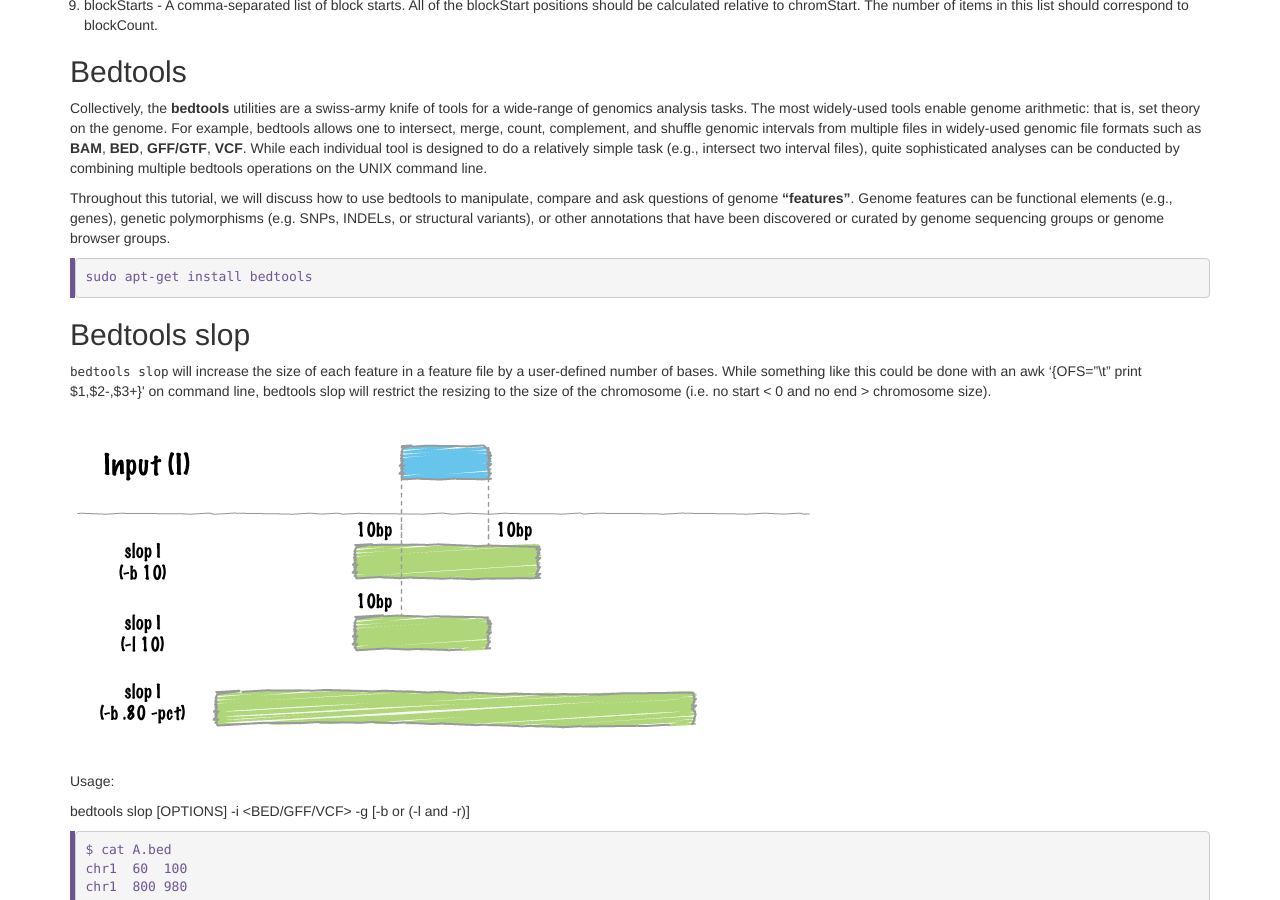
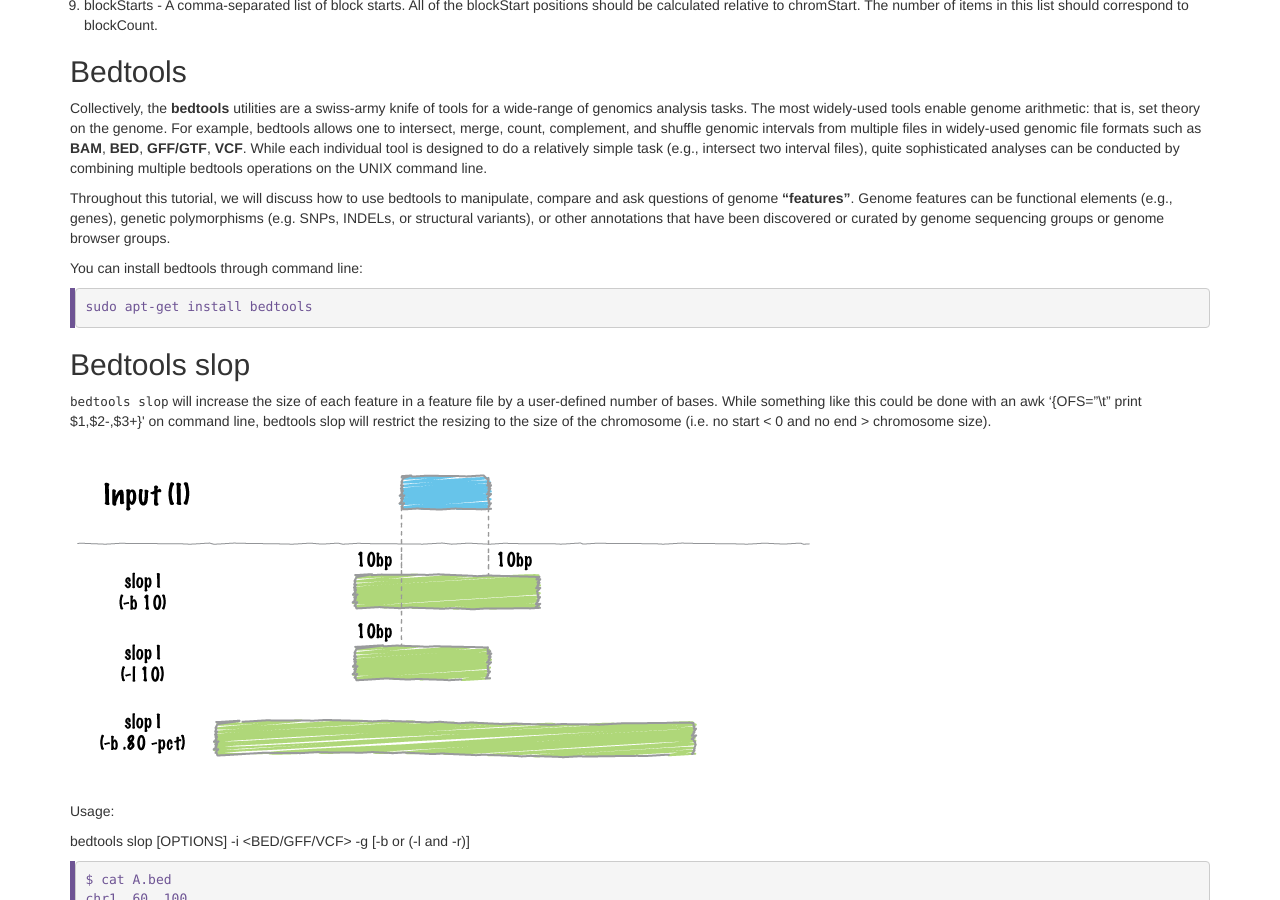
Before and after one commit to GTK-lab/chipseq, a Jekyll site: the page built from _episodes/04-annotation.md, in a window 1280 px wide and 900 px high, scrolled down 1726 px. Built offline with Jekyll 4.4.1, drawn with Linux system fonts in a browser that asks for light colours.

Commit message:
update on ep4

```diff
--- a/_episodes/04-annotation.md
+++ b/_episodes/04-annotation.md
@@ -89,6 +89,8 @@ The 9 additional optional BED fields are:
 Collectively, the **bedtools** utilities are a swiss-army knife of tools for a wide-range of genomics analysis tasks. The most widely-used tools enable genome arithmetic: that is, set theory on the genome. For example, bedtools allows one to intersect, merge, count, complement, and shuffle genomic intervals from multiple files in widely-used genomic file formats such as **BAM**, **BED**, **GFF/GTF**, **VCF**. While each individual tool is designed to do a relatively simple task (e.g., intersect two interval files), quite sophisticated analyses can be conducted by combining multiple bedtools operations on the UNIX command line.
 
 Throughout this tutorial, we will discuss how to use bedtools to manipulate, compare and ask questions of genome **“features”**. Genome features can be functional elements (e.g., genes), genetic polymorphisms (e.g. SNPs, INDELs, or structural variants), or other annotations that have been discovered or curated by genome sequencing groups or genome browser groups.
+
+You can install bedtools through command line:
 
 ~~~
 sudo apt-get install bedtools
```
